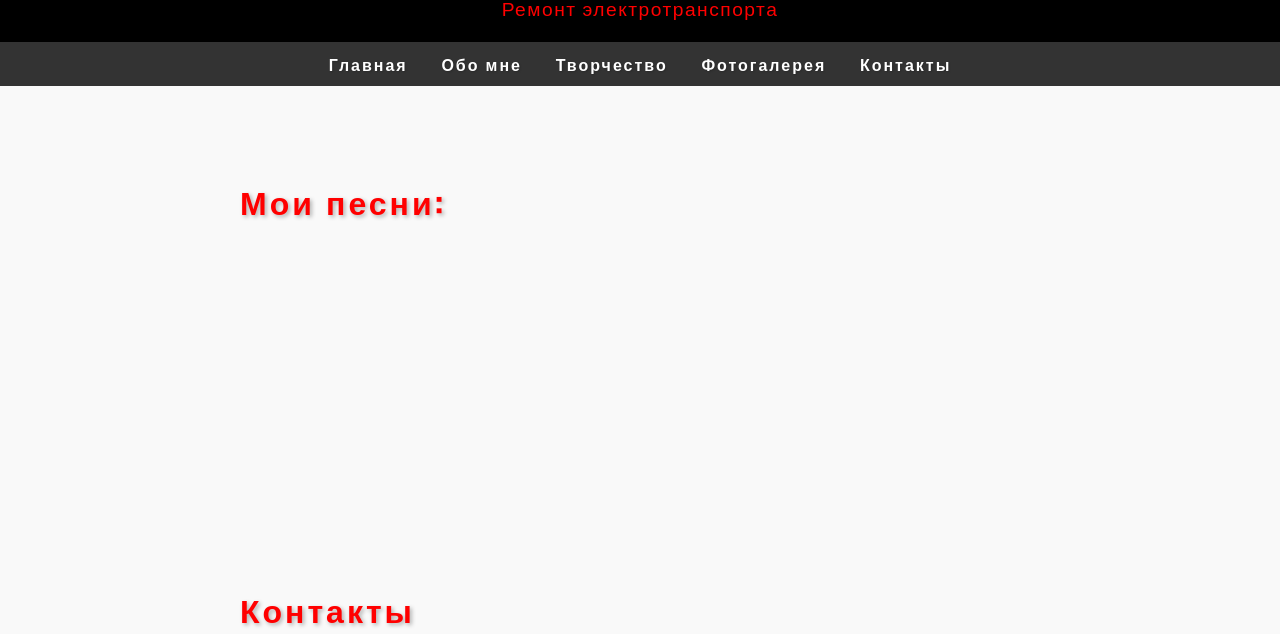
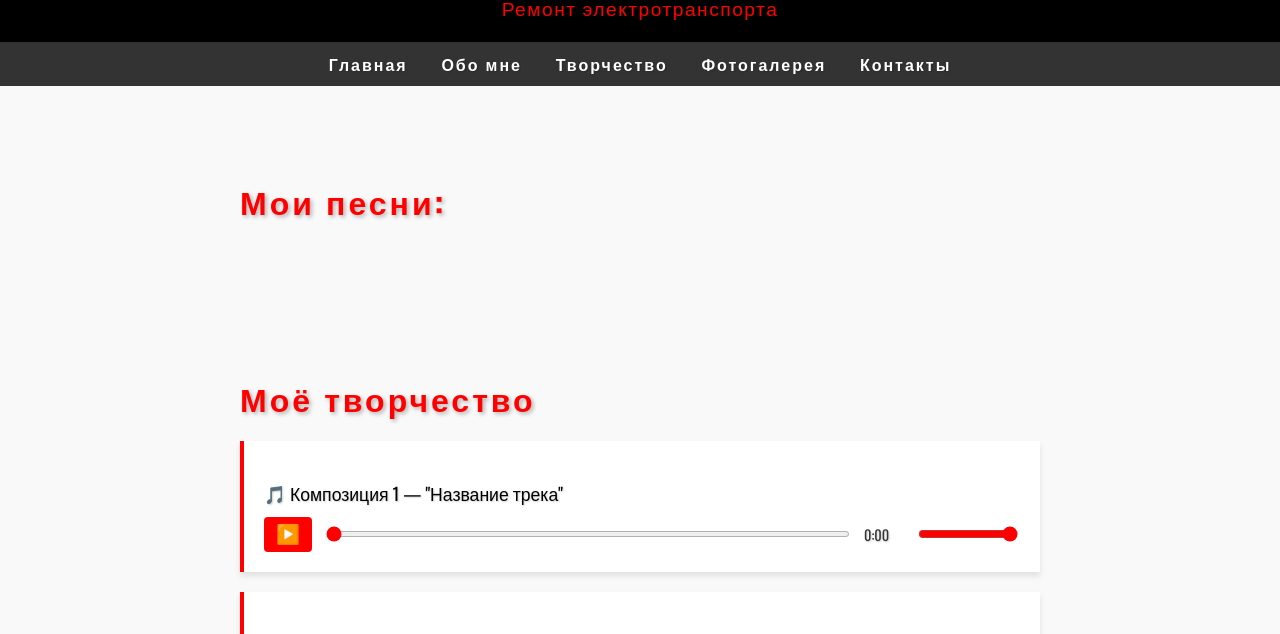
Before and after one commit to velotes-com/velotes-com.github.io, a plain HTML site: page pages/creation.html in a window 1280 px wide. Shown: the part 122-756 px from the top of the page. Drawn offline with nearby package versions, Linux system fonts and the light colour scheme.

Commit message:
Update creation.html

```diff
--- a/pages/creation.html
+++ b/pages/creation.html
@@ -179,15 +179,147 @@
     </nav>
     <section id="about">
         <br><h2>Мои песни:</h2>
-            <p> </p>
+<!--             <p> </p>
+
             <p> </p>
         </br>
         <br>
             <p> </p>
         </br>
-            <br><p> </p>
+            <br><p> </p> -->
         </br>
     </section>
+<!--     начало плеера -->
+    <section id="creative">
+  <h2>Моё творчество</h2>
+
+  <!-- Первый трек -->
+  <div class="audio-player">
+    <p>🎵 Композиция 1 — "Название трека"</p>
+    <audio id="track1" src="/media/music1.mp3"></audio>
+    <div class="controls">
+      <button onclick="togglePlay('track1')" class="play-btn">▶️</button>
+      <input type="range" id="progress1" value="0" step="1" class="progress">
+      <span id="time1" class="time">0:00</span>
+      <input type="range" min="0" max="1" step="0.01" value="1" onchange="setVolume('track1', this.value)" class="volume">
+    </div>
+  </div>
+
+  <!-- Второй трек -->
+  <div class="audio-player">
+    <p>🎵 Композиция 2 — "Название второго трека"</p>
+    <audio id="track2" src="/media/music2.mp3"></audio>
+    <div class="controls">
+      <button onclick="togglePlay('track2')" class="play-btn">▶️</button>
+      <input type="range" id="progress2" value="0" step="1" class="progress">
+      <span id="time2" class="time">0:00</span>
+      <input type="range" min="0" max="1" step="0.01" value="1" onchange="setVolume('track2', this.value)" class="volume">
+    </div>
+  </div>
+</section>
+
+<style>
+.audio-player {
+  background-color: #fff;
+  border-left: 4px solid #ff0000;
+  padding: 20px;
+  margin: 20px 0;
+  box-shadow: 0 4px 6px rgba(0, 0, 0, 0.1);
+  font-family: 'Oswald', sans-serif;
+}
+
+.audio-player p {
+  font-size: 1.1rem;
+  margin-bottom: 10px;
+  color: #000;
+}
+
+.controls {
+  display: flex;
+  align-items: center;
+  gap: 12px;
+  flex-wrap: wrap;
+}
+
+.play-btn {
+  background-color: #ff0000;
+  color: #fff;
+  border: none;
+  font-size: 1.2rem;
+  padding: 6px 12px;
+  border-radius: 4px;
+  cursor: pointer;
+  transition: background-color 0.3s ease;
+}
+
+.play-btn:hover {
+  background-color: #cc0000;
+}
+
+.progress {
+  flex-grow: 2;
+  height: 6px;
+  background-color: #ffe5e5;
+  accent-color: #ff0000;
+  cursor: pointer;
+}
+
+.volume {
+  width: 100px;
+  accent-color: #ff0000;
+}
+
+.time {
+  min-width: 40px;
+  font-size: 0.9rem;
+}
+</style>
+
+<script>
+function togglePlay(id) {
+  const audio = document.getElementById(id);
+  const btn = audio.nextElementSibling.querySelector('.play-btn');
+  if (audio.paused) {
+    audio.play();
+    btn.textContent = '⏸️';
+  } else {
+    audio.pause();
+    btn.textContent = '▶️';
+  }
+}
+
+function setVolume(id, value) {
+  const audio = document.getElementById(id);
+  audio.volume = value;
+}
+
+// Обновление прогресса и времени
+['track1', 'track2'].forEach(id => {
+  const audio = document.getElementById(id);
+  const progress = document.getElementById('progress' + id.slice(-1));
+  const time = document.getElementById('time' + id.slice(-1));
+
+  audio.addEventListener('loadedmetadata', () => {
+    progress.max = audio.duration;
+  });
+
+  audio.addEventListener('timeupdate', () => {
+    progress.value = audio.currentTime;
+    time.textContent = formatTime(audio.currentTime);
+  });
+
+  progress.addEventListener('input', () => {
+    audio.currentTime = progress.value;
+  });
+});
+
+function formatTime(sec) {
+  const minutes = Math.floor(sec / 60);
+  const seconds = Math.floor(sec % 60).toString().padStart(2, '0');
+  return `${minutes}:${seconds}`;
+}
+</script>
+<!--     конец плеера -->
     <section id="services">
 <!--         <h2> </h2> -->
 <!--          пока пусто -->
```
